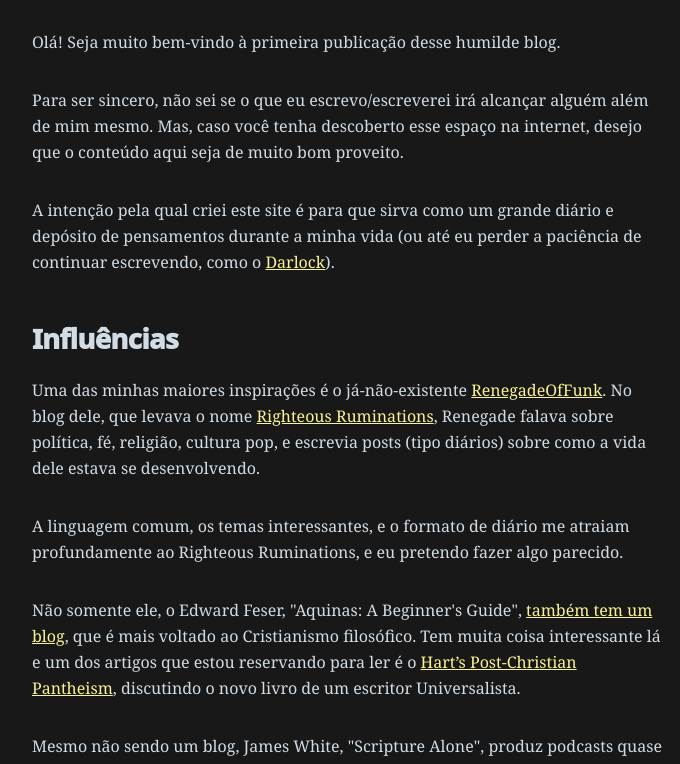
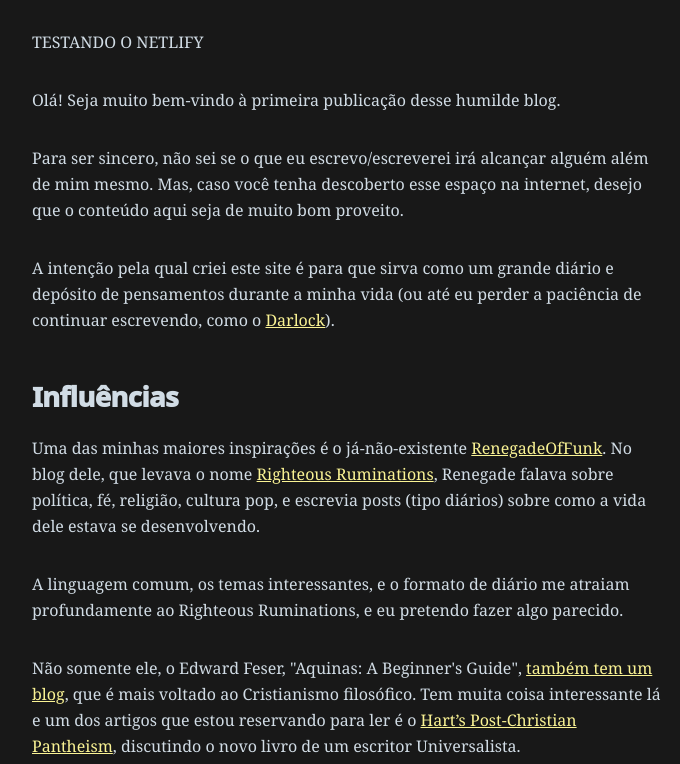
Before and after one commit to parasempremarcus/seeking_medicine, a Gatsby site: page /primeiro_post/ in a window 1280 px wide. Shown: the part 195-959 px from the top of the page, without its empty margins (292-972 px from the left). Built offline with nearby package versions, Linux system fonts and the light colour scheme; Gatsby itself is replaced by a stand-in of ours.

Commit message:
Update index.md

```diff
--- a/content/blog/primeiro_post/index.md
+++ b/content/blog/primeiro_post/index.md
@@ -3,6 +3,8 @@
 date: "2022-07-22"
 description: "Um pequeno estudo do porquê esse site veio à existência"
 ---
+
+TESTANDO O NETLIFY
 
 Olá! Seja muito bem-vindo à primeira publicação desse humilde blog.
 
```
